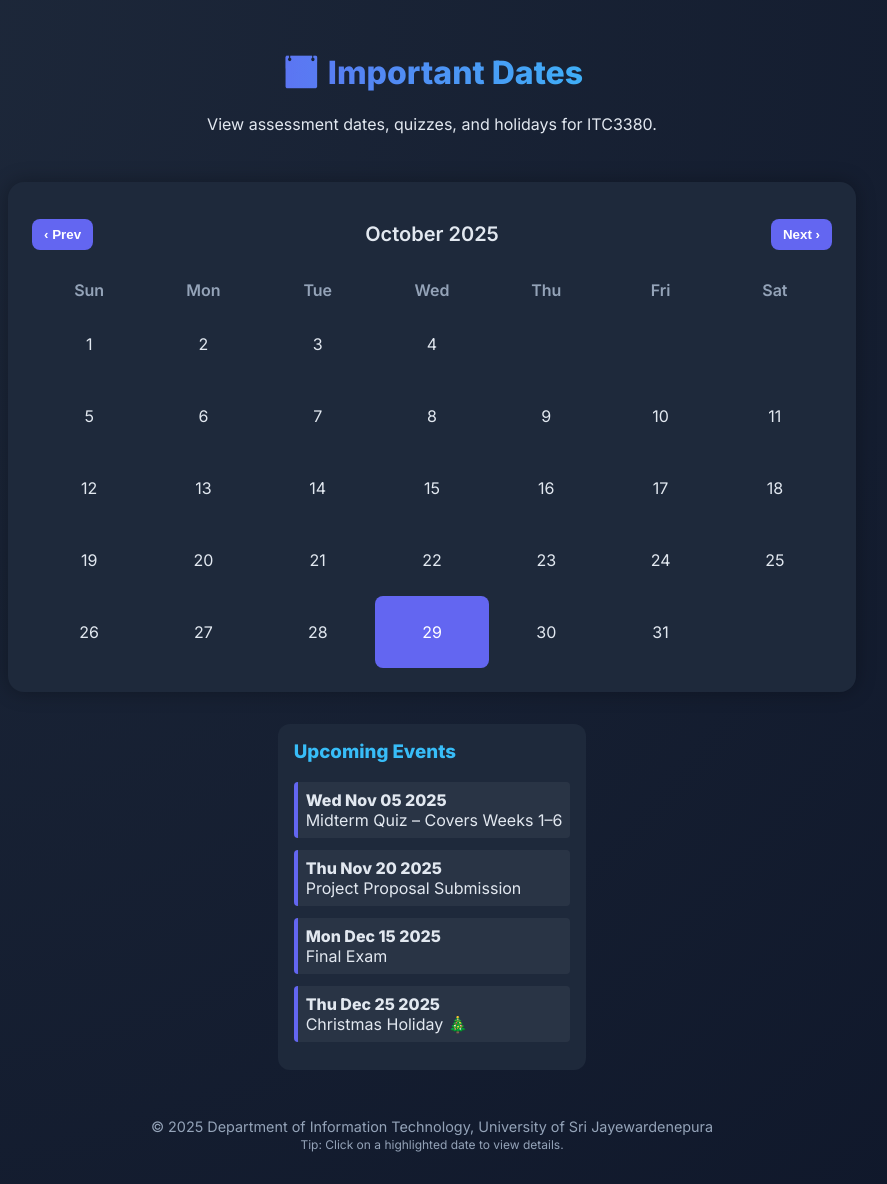
After one commit to crpeiris/deplydemoranil, a Django app: page /calendar/ in a window 1280 px wide. The commit adds this page. Shown: the whole page, without its empty margins (208-1095 px from the left). Run offline with Django 5.2, Linux system fonts and the light colour scheme.

Commit message:
calender

```diff
--- /dev/null
+++ b/info_app/templates/info_app/calendar.html
@@ -0,0 +1,267 @@
+<!DOCTYPE html>
+<html lang="en">
+<head>
+  <meta charset="UTF-8" />
+  <meta name="viewport" content="width=device-width, initial-scale=1.0" />
+  <title>Important Dates | ITC3380</title>
+  <link href="https://fonts.googleapis.com/css2?family=Inter:wght@400;600;800&display=swap" rel="stylesheet" />
+  <style>
+    :root {
+      --bg: #0f172a;
+      --card: #1e293b;
+      --text: #e2e8f0;
+      --muted: #94a3b8;
+      --accent: #38bdf8;
+      --highlight: #6366f1;
+    }
+
+    body {
+      font-family: 'Inter', sans-serif;
+      background: radial-gradient(circle at top left, #1e293b, #0f172a);
+      color: var(--text);
+      margin: 0;
+      min-height: 100vh;
+      display: flex;
+      flex-direction: column;
+      align-items: center;
+      justify-content: flex-start;
+      padding: 2rem 1rem;
+    }
+
+    header {
+      text-align: center;
+      margin-bottom: 2rem;
+    }
+
+    header h1 {
+      font-size: 2rem;
+      font-weight: 800;
+      background: linear-gradient(90deg, var(--highlight), var(--accent));
+      -webkit-background-clip: text;
+      color: transparent;
+    }
+
+    .calendar-container {
+      background: var(--card);
+      border-radius: 16px;
+      box-shadow: 0 0 20px rgba(0,0,0,0.3);
+      padding: 1.5rem;
+      max-width: 800px;
+      width: 100%;
+    }
+
+    .calendar-header {
+      display: flex;
+      justify-content: space-between;
+      align-items: center;
+      margin-bottom: 1rem;
+    }
+
+    .calendar-header h2 {
+      font-size: 1.25rem;
+      font-weight: 600;
+    }
+
+    button {
+      background: var(--highlight);
+      border: none;
+      border-radius: 8px;
+      color: #fff;
+      padding: 8px 12px;
+      font-weight: 600;
+      cursor: pointer;
+      transition: background 0.2s;
+    }
+    button:hover {
+      background: var(--accent);
+    }
+
+    table {
+      width: 100%;
+      border-collapse: collapse;
+      text-align: center;
+      color: var(--text);
+    }
+
+    th {
+      color: var(--muted);
+      padding-bottom: 8px;
+      font-weight: 600;
+    }
+
+    td {
+      width: 14.28%;
+      height: 70px;
+      border-radius: 8px;
+      transition: background 0.3s;
+      cursor: pointer;
+    }
+
+    td:hover {
+      background: rgba(99,102,241,0.2);
+    }
+
+    .today {
+      background: var(--highlight);
+      color: #fff;
+      border-radius: 8px;
+    }
+
+    .event {
+      background: rgba(34,211,238,0.15);
+      border: 1px solid var(--accent);
+    }
+
+    .event-list {
+      margin-top: 2rem;
+      background: var(--card);
+      padding: 1rem;
+      border-radius: 12px;
+    }
+
+    .event-list h3 {
+      margin-top: 0;
+      color: var(--accent);
+    }
+
+    .event-item {
+      margin-bottom: 0.75rem;
+      padding: 0.5rem;
+      border-left: 4px solid var(--highlight);
+      background: rgba(255,255,255,0.05);
+      border-radius: 4px;
+    }
+
+    footer {
+      margin-top: 3rem;
+      color: var(--muted);
+      font-size: 0.9rem;
+      text-align: center;
+    }
+  </style>
+</head>
+<body>
+  <header>
+    <h1>📅 Important Dates</h1>
+    <p>View assessment dates, quizzes, and holidays for ITC3380.</p>
+  </header>
+
+  <div class="calendar-container">
+    <div class="calendar-header">
+      <button id="prev">‹ Prev</button>
+      <h2 id="monthYear"></h2>
+      <button id="next">Next ›</button>
+    </div>
+    <table id="calendar">
+      <thead>
+        <tr>
+          <th>Sun</th>
+          <th>Mon</th>
+          <th>Tue</th>
+          <th>Wed</th>
+          <th>Thu</th>
+          <th>Fri</th>
+          <th>Sat</th>
+        </tr>
+      </thead>
+      <tbody></tbody>
+    </table>
+  </div>
+
+  <div class="event-list">
+    <h3>Upcoming Events</h3>
+    <div id="events"></div>
+  </div>
+
+  <footer>
+    © 2025 Department of Information Technology, University of Sri Jayewardenepura<br/>
+    <small>Tip: Click on a highlighted date to view details.</small>
+  </footer>
+
+  <script>
+    const events = {
+      "2025-11-05": "Midterm Quiz – Covers Weeks 1–6",
+      "2025-11-20": "Project Proposal Submission",
+      "2025-12-15": "Final Exam",
+      "2025-12-25": "Christmas Holiday 🎄"
+    };
+
+    const calendarBody = document.querySelector("#calendar tbody");
+    const monthYear = document.querySelector("#monthYear");
+    const eventList = document.querySelector("#events");
+
+    let currentDate = new Date();
+
+    function renderCalendar() {
+      const year = currentDate.getFullYear();
+      const month = currentDate.getMonth();
+      const firstDay = new Date(year, month, 1);
+      const lastDay = new Date(year, month + 1, 0);
+
+      monthYear.textContent = `${firstDay.toLocaleString('default', { month: 'long' })} ${year}`;
+
+      calendarBody.innerHTML = "";
+
+      let date = 1;
+      for (let i = 0; i < 6; i++) {
+        const row = document.createElement("tr");
+        for (let j = 0; j < 7; j++) {
+          const cell = document.createElement("td");
+          if (i === 0 && j < firstDay.getDay()) {
+            cell.textContent = "";
+          } else if (date > lastDay.getDate()) {
+            break;
+          } else {
+            const fullDate = `${year}-${String(month + 1).padStart(2, '0')}-${String(date).padStart(2, '0')}`;
+            cell.textContent = date;
+            if (events[fullDate]) {
+              cell.classList.add("event");
+              cell.title = events[fullDate];
+              cell.addEventListener("click", () => showEvent(fullDate));
+            }
+            const today = new Date();
+            if (
+              date === today.getDate() &&
+              month === today.getMonth() &&
+              year === today.getFullYear()
+            ) {
+              cell.classList.add("today");
+            }
+            row.appendChild(cell);
+            date++;
+          }
+        }
+        calendarBody.appendChild(row);
+      }
+
+      renderEvents();
+    }
+
+    function renderEvents() {
+      eventList.innerHTML = "";
+      const entries = Object.entries(events).sort();
+      for (const [date, title] of entries) {
+        const div = document.createElement("div");
+        div.classList.add("event-item");
+        div.innerHTML = `<strong>${new Date(date).toDateString()}</strong><br>${title}`;
+        eventList.appendChild(div);
+      }
+    }
+
+    function showEvent(date) {
+      alert(`${new Date(date).toDateString()} → ${events[date]}`);
+    }
+
+    document.getElementById("prev").onclick = () => {
+      currentDate.setMonth(currentDate.getMonth() - 1);
+      renderCalendar();
+    };
+    document.getElementById("next").onclick = () => {
+      currentDate.setMonth(currentDate.getMonth() + 1);
+      renderCalendar();
+    };
+
+    renderCalendar();
+  </script>
+</body>
+</html>
--- a/info_app/urls.py
+++ b/info_app/urls.py
@@ -4,4 +4,5 @@ from . import views
 
 urlpatterns = [
     path('', views.welcome , name='welcome' ),
+    path('calendar/', views.calendar , name='calendar' ),
 ]
--- a/info_app/views.py
+++ b/info_app/views.py
@@ -3,3 +3,6 @@ from django.shortcuts import render
 # Create your views here.
 def welcome(request):
     return render(request, 'info_app/welcome.html')
+
+def calendar(request):
+    return render(request, 'info_app/calendar.html')
```
Also changed, not shown: info_app/templates/info_app/welcome.html (+27 -5 lines).
